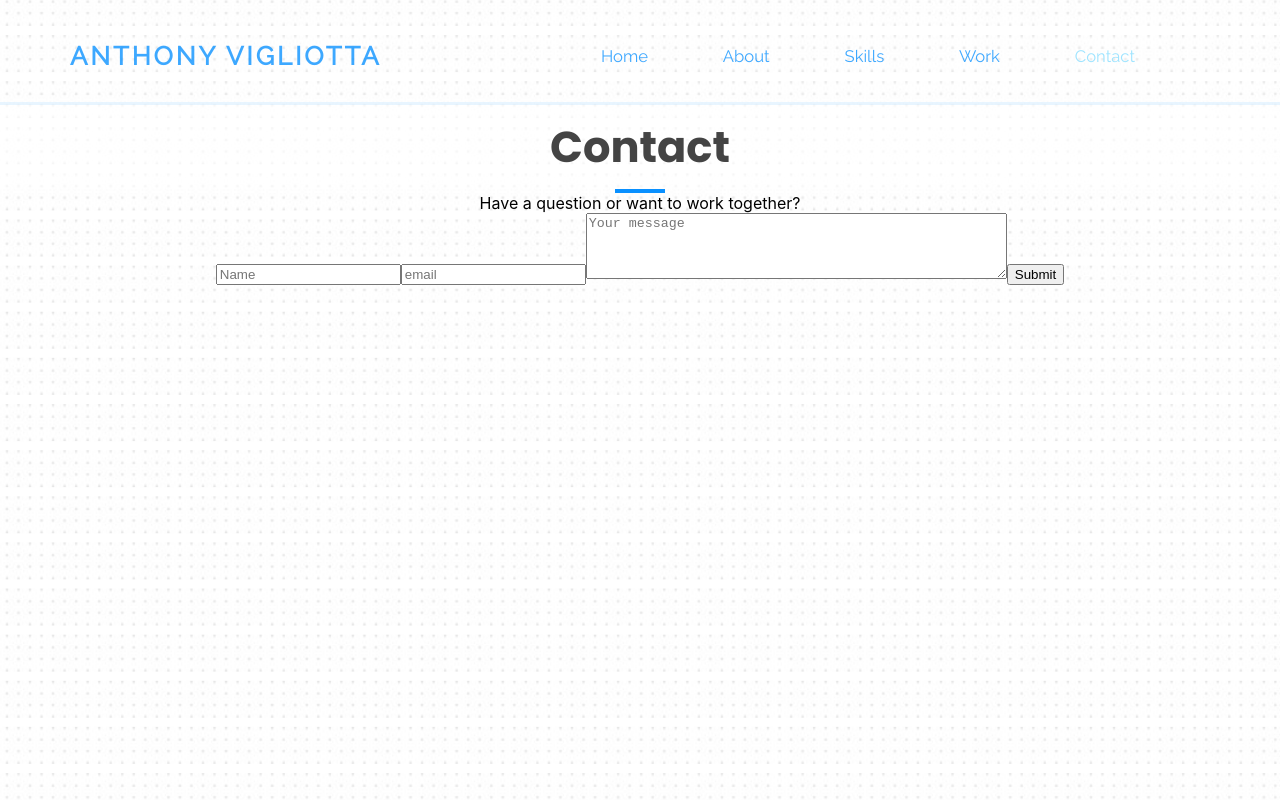
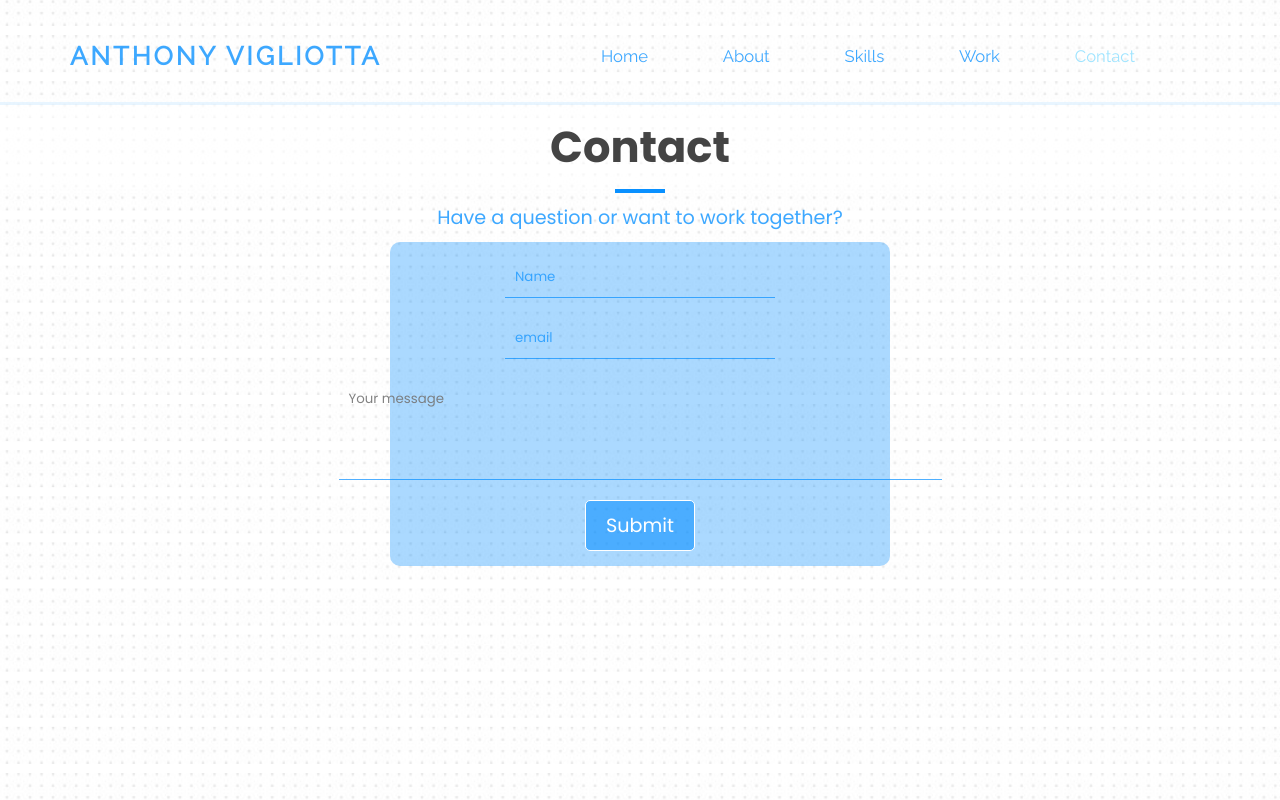
Before and after one commit to anthonyvigz/PortfolioWebsite, a React (Create React App) app in the folder main-website/: page /contact in a window 1280 px wide. Built offline with nearby package versions, Linux system fonts and the light colour scheme.

Commit message:
set up contact form and compressed images

```diff
--- a/main-website/src/components/About.jsx
+++ b/main-website/src/components/About.jsx
@@ -1,7 +1,7 @@
 import React from 'react';
 import AbsoluteWrapper from './AbsoluteWrapper';
 import '../css/about.css';
-import dummyPortrait from '../img/portrait5.png';
+import dummyPortrait from '../img/portrait56.png';
 import { Spring } from 'react-spring/renderprops';
 
 function About() {
--- a/main-website/src/components/Contact.jsx
+++ b/main-website/src/components/Contact.jsx
@@ -12,10 +12,10 @@ function Contact(props) {
           <h5 className="projectsHeader">Contact</h5>
           <h5 className="emptyBorder"></h5>
           <h7>Have a question or want to work together?</h7>
-          <form>
+          <form className="contactForm">
             <input type="text" placeholder="Name"></input>
             <input type="text" placeholder="email"></input>
-            <textarea type="text" placeholder="Your message" rows="4" cols="50"></textarea>
+            <textarea rows="4" cols="50" type="text" placeholder="Your message" rows="4" cols="50"></textarea>
             <button>Submit</button>
           </form>
         </div>
--- a/main-website/src/css/contact.css
+++ b/main-website/src/css/contact.css
@@ -0,0 +1,74 @@
+@import url('https://fonts.googleapis.com/css?family=Poppins:400,700&display=swap');
+
+h7 {
+    display: block;
+    font-family: 'Poppins', sans-serif;
+    color: rgba(0, 140, 255, 0.76);
+    margin: 10px 0;
+    font-size: 1.2em;
+}
+
+.contactForm {
+    background-color: rgba(0, 140, 255, 0.329);
+    margin: 0 auto;
+    width: 500px;
+    display: flex;
+    flex-direction: column;
+    justify-content: center;
+    align-items: center;
+    padding: 15px 0;
+    border-radius: 10px;
+}
+
+.contactForm input {
+    width: 50%;
+    margin-bottom: 20px;
+    padding: 10px;
+    background: transparent;
+    color: rgba(0, 140, 255, 0.76);;
+    border: none;
+    border-bottom: solid rgba(0, 140, 255, 0.76) 1px;
+    opacity: 0.9;
+    outline: none;
+    font-family: 'Poppins', sans-serif;
+}
+
+.contactForm input::placeholder {
+    color: rgba(0, 140, 255, 0.76);
+    font-family: 'Poppins', sans-serif;
+    transition: 0.8s;
+}
+
+.contactForm input:hover::-webkit-input-placeholder {
+    color: rgba(146, 146, 146, 0.322);
+    font-size: 0.5em;
+    transition: 0.8s;
+}
+
+.contactForm textarea {
+    margin-bottom: 20px;
+    padding: 10px;
+    background: transparent;
+    color: rgba(0, 81, 255, 0.822);
+    border: none;
+    border-bottom: solid rgba(0, 140, 255, 0.76) 1px;
+    opacity: 0.9;
+    outline: none;
+    resize: none;
+    font-family: 'Poppins', sans-serif;
+}
+
+.contactForm button {
+    padding: 10px 20px;
+    color: white;
+    font-size: 1.2em;
+    border: white 1px solid;
+    border-radius: 5px;
+    background: rgba(0, 140, 255, 0.562);
+    transition: 1s;
+    font-family: 'Poppins', sans-serif;
+}
+
+.contactForm button:hover {
+    background: rgba(0, 140, 255, 0.842);
+}
```
Also changed, not shown: 2 other files (tests, documents, lock files or other folders).
